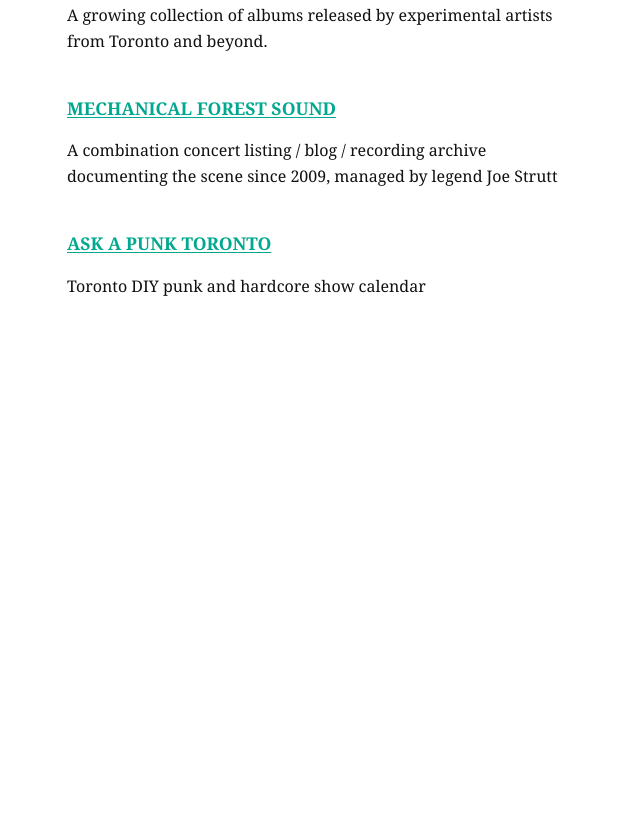
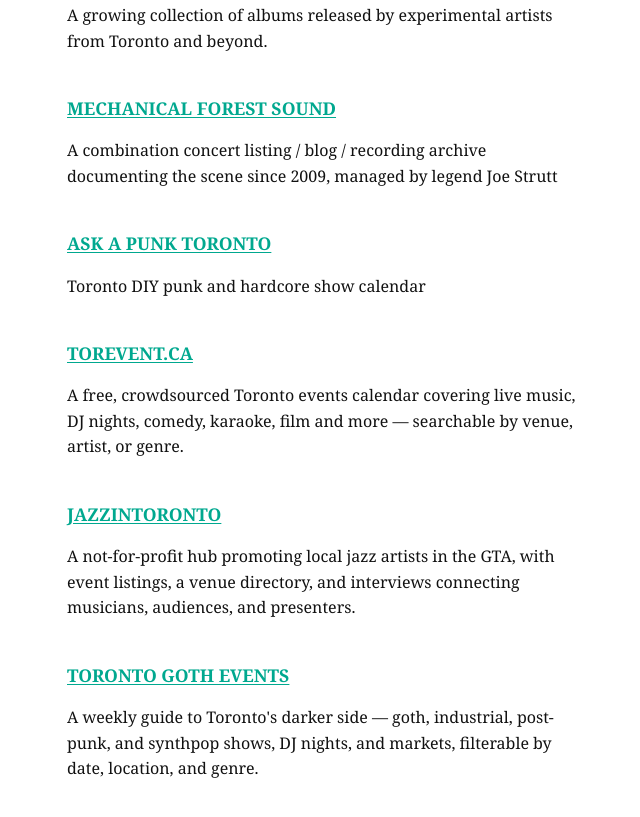
Before and after one commit to LouisPino/earlobe, a plain HTML site: page resources.html in a window 1280 px wide. Shown: the part 371-1188 px from the top of the page, without its empty margins (317-957 px from the left). Before the commit the page ends 810 px from the top, so only its background shows below. Drawn offline with Linux system fonts and the light colour scheme.

Commit message:
resoucrces

```diff
--- a/resources.html
+++ b/resources.html
@@ -39,6 +39,27 @@
         <p>Toronto DIY punk and hardcore show calendar
         </p>
 
+        <a href="https://torevent.ca/" target="_blank">
+            <h3>TOREVENT.CA</h3>
+        </a>
+        <p>A free, crowdsourced Toronto events calendar covering live music, DJ nights, comedy, karaoke, film and
+            more — searchable by venue, artist, or genre.
+        </p>
+
+        <a href="https://jazzintoronto.ca/" target="_blank">
+            <h3>JAZZINTORONTO</h3>
+        </a>
+        <p>A not-for-profit hub promoting local jazz artists in the GTA, with event listings, a venue directory, and
+            interviews connecting musicians, audiences, and presenters.
+        </p>
+
+        <a href="https://www.torontogothevents.com/" target="_blank">
+            <h3>TORONTO GOTH EVENTS</h3>
+        </a>
+        <p>A weekly guide to Toronto's darker side — goth, industrial, post-punk, and synthpop shows, DJ nights, and
+            markets, filterable by date, location, and genre.
+        </p>
+
         <!-- <h3>If instagram is your thing</h3>
         <a href="https://www.instagram.com/more_noise_please" target="_blank">
             <p>More Noise Please
```
Also changed, not shown: admin.js (+8 -1 lines), dbScript.js (+13 -0 lines).
